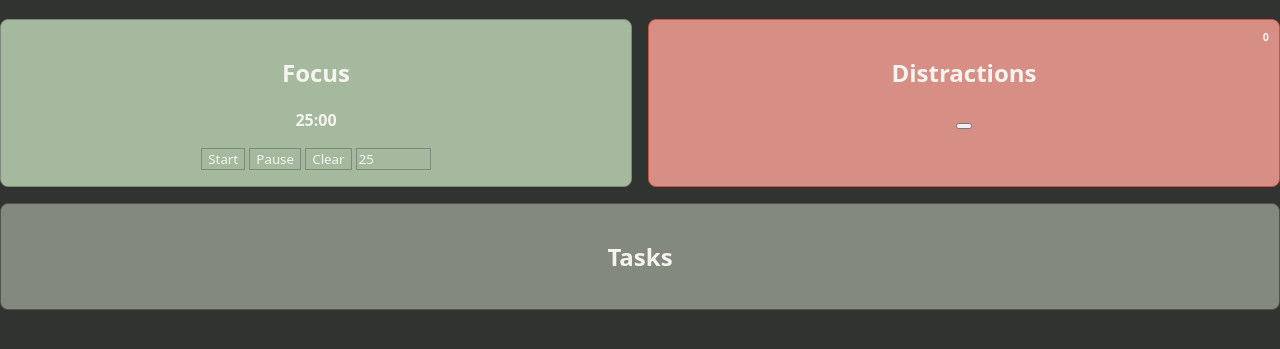
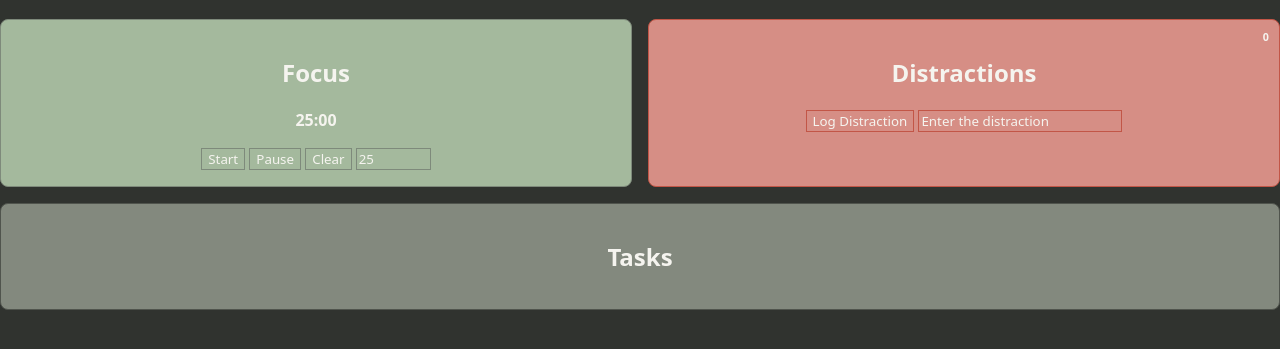
Before and after one commit to PokeGlitched/split-focus, a website built with Vite: page index.html in a window 1280 px wide. Shown: the part 67-416 px from the top of the page. Built offline with nearby package versions, Linux system fonts and the light colour scheme.

Commit message:
added input and fixed css for the button

```diff
--- a/src/main.js
+++ b/src/main.js
@@ -15,10 +15,10 @@ document.querySelector("#app").innerHTML = `
                </section>
 
                <section id="distractions">
-                    <h6 id="distractionNumber"> 0 <h6>
+                    <h6 id="distractionNumber"> 0 </h6>
                     <h2> Distractions </h2>
-                    <button id="logDist" type="sumbit"></button>
-
+                    <button id="logDist">Log Distraction</button>
+                    <input id="specDist" type="text" placeholder="Enter the distraction"></input>
                </section>
 
                <section id="tasks">
--- a/src/style.css
+++ b/src/style.css
@@ -68,11 +68,35 @@ h1 {
     font-weight: 550;
   }
 
+#timeWanted::placeholder {
+  color: var(--text);
+}
+
 #dashboard #distractions {
     border: 1px solid #C25647;
     background-color: #d68e85;
     position: relative;
   }
+
+#dashboard #distractions button {
+    border: 1px solid #C25647;
+    background-color: #d68e85;
+    font-family: var(--sans);
+    color: var(--text);
+    font-weight: 250;
+  }
+
+#dashboard #distractions input {
+    border: 1px solid #C25647;
+    background-color: #d68e85;
+    font-family: var(--sans);
+    color: var(--text);
+    font-weight: 250;
+  }
+
+#specDist::placeholder {
+  color: var(--text);
+}
 
 #dashboard #distractions h6 {
     font-family: var(--sans);
```
